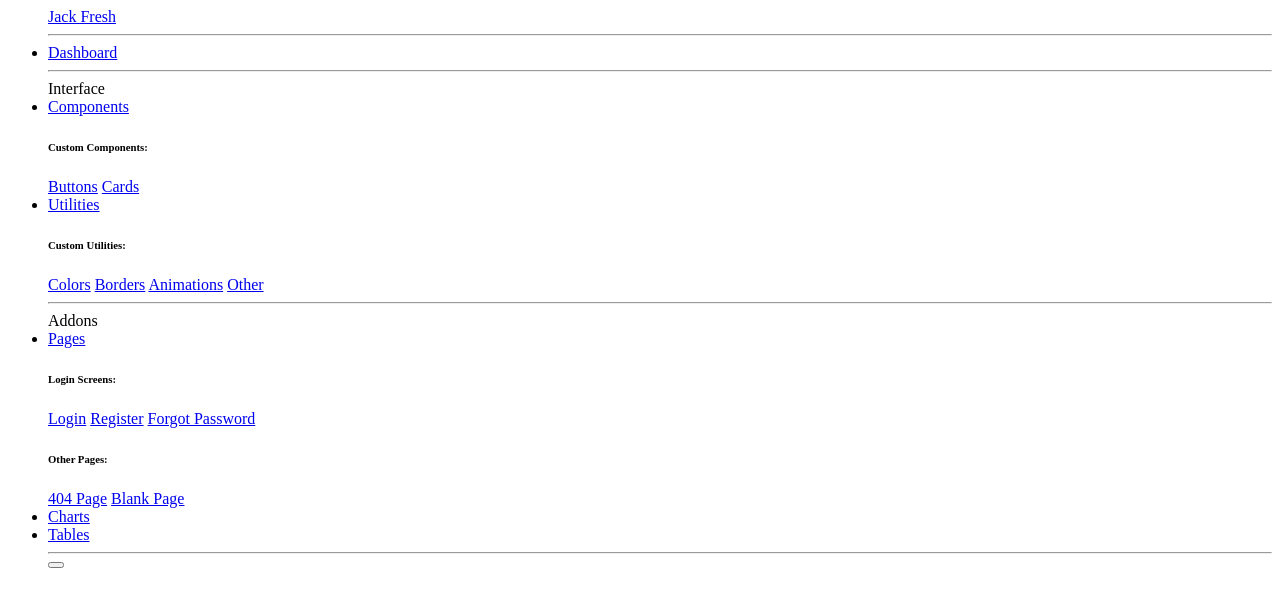
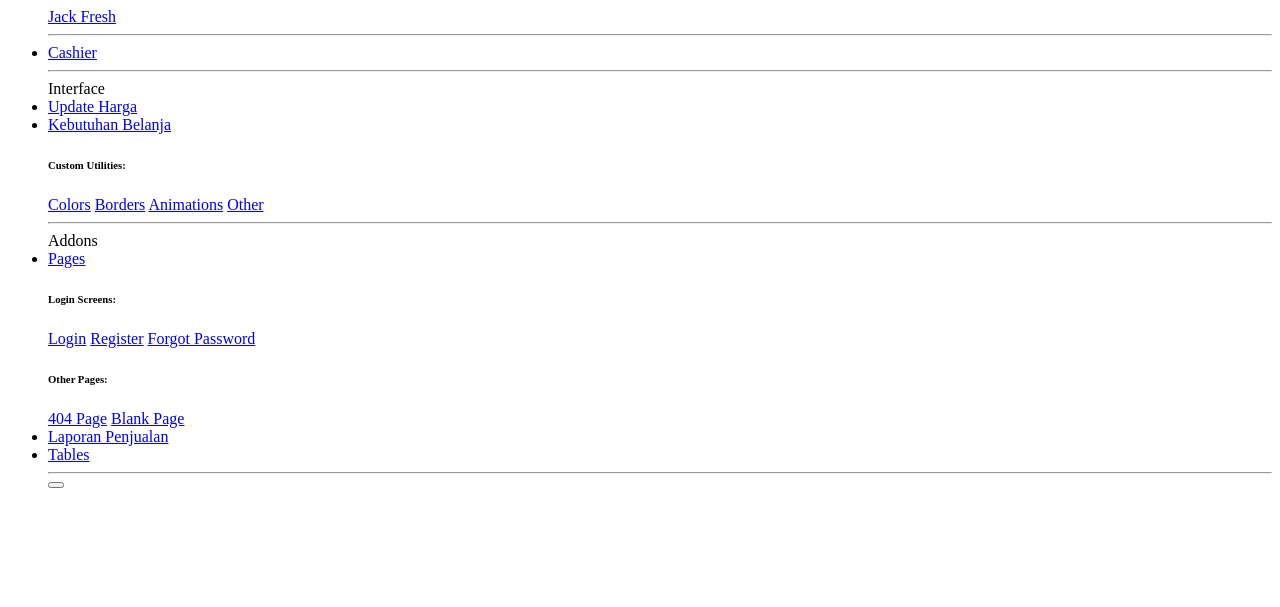
Before and after one commit to haniputraa0607/Jackfresh, a PHP site: the page made by application/views/template/sidebar.php in a window 1280 px wide. Shown: the top 607 px of the page. Run offline with PHP 8.4, Linux system fonts and the light colour scheme; the template is opened without the code that fills it, so the values that code supplies are empty.

Commit message:
update sidebar 14/11

```diff
--- a/application/views/template/sidebar.php
+++ b/application/views/template/sidebar.php
@@ -21,7 +21,7 @@
             <li class="nav-item active">
                 <a class="nav-link" href="index.html">
                     <i class="fas fa-fw fa-tachometer-alt"></i>
-                    <span>Dashboard</span></a>
+                    <span>Cashier</span></a>
             </li>
 
             <!-- Divider -->
@@ -37,15 +37,15 @@
                 <a class="nav-link collapsed" href="#" data-toggle="collapse" data-target="#collapseTwo"
                     aria-expanded="true" aria-controls="collapseTwo">
                     <i class="fas fa-fw fa-cog"></i>
-                    <span>Components</span>
+                    <span>Update Harga</span>
                 </a>
-                <div id="collapseTwo" class="collapse" aria-labelledby="headingTwo" data-parent="#accordionSidebar">
+                <!-- <div id="collapseTwo" class="collapse" aria-labelledby="headingTwo" data-parent="#accordionSidebar">
                     <div class="bg-white py-2 collapse-inner rounded">
                         <h6 class="collapse-header">Custom Components:</h6>
                         <a class="collapse-item" href="buttons.html">Buttons</a>
                         <a class="collapse-item" href="cards.html">Cards</a>
                     </div>
-                </div>
+                </div> -->
             </li>
 
             <!-- Nav Item - Utilities Collapse Menu -->
@@ -53,7 +53,7 @@
                 <a class="nav-link collapsed" href="#" data-toggle="collapse" data-target="#collapseUtilities"
                     aria-expanded="true" aria-controls="collapseUtilities">
                     <i class="fas fa-fw fa-wrench"></i>
-                    <span>Utilities</span>
+                    <span>Kebutuhan Belanja</span>
                 </a>
                 <div id="collapseUtilities" class="collapse" aria-labelledby="headingUtilities"
                     data-parent="#accordionSidebar">
@@ -100,7 +100,7 @@
             <li class="nav-item">
                 <a class="nav-link" href="charts.html">
                     <i class="fas fa-fw fa-chart-area"></i>
-                    <span>Charts</span></a>
+                    <span>Laporan Penjualan</span></a>
             </li>
 
             <!-- Nav Item - Tables -->
```
